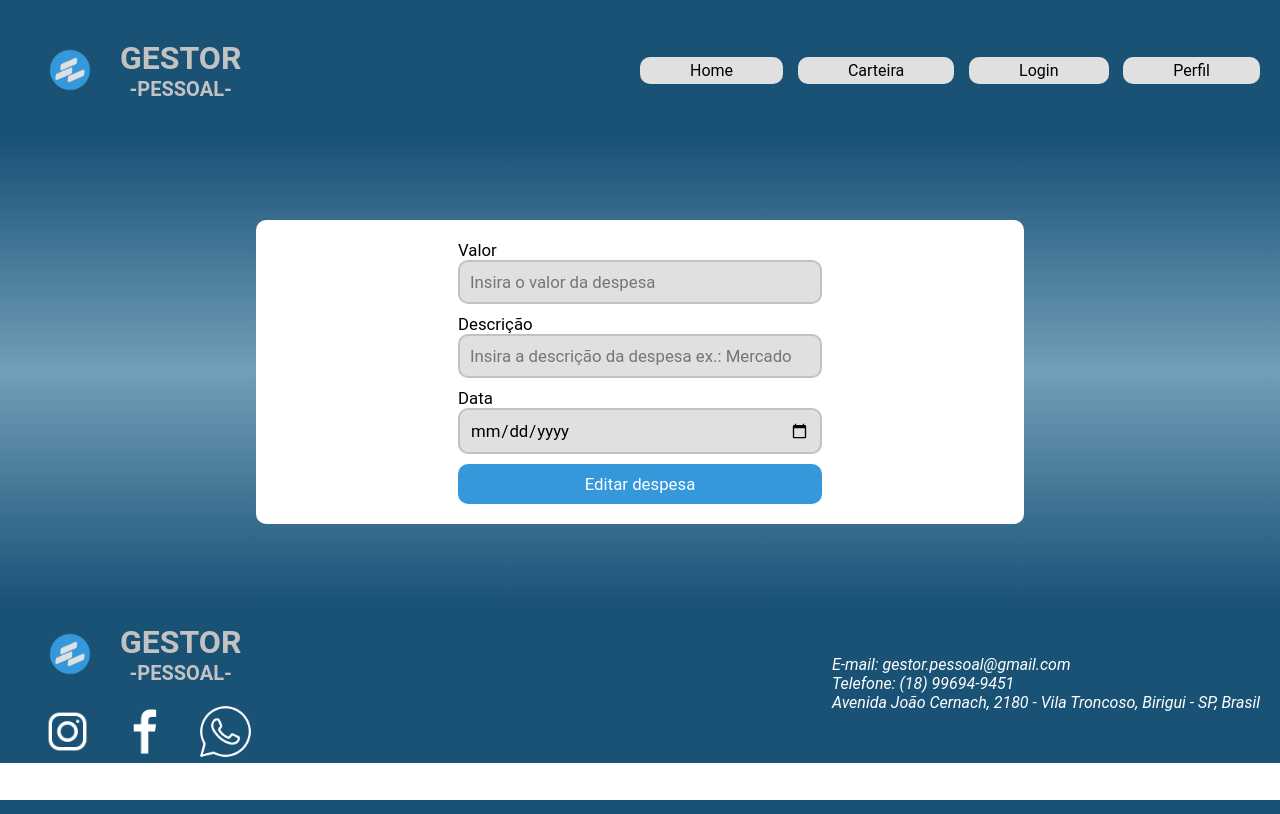
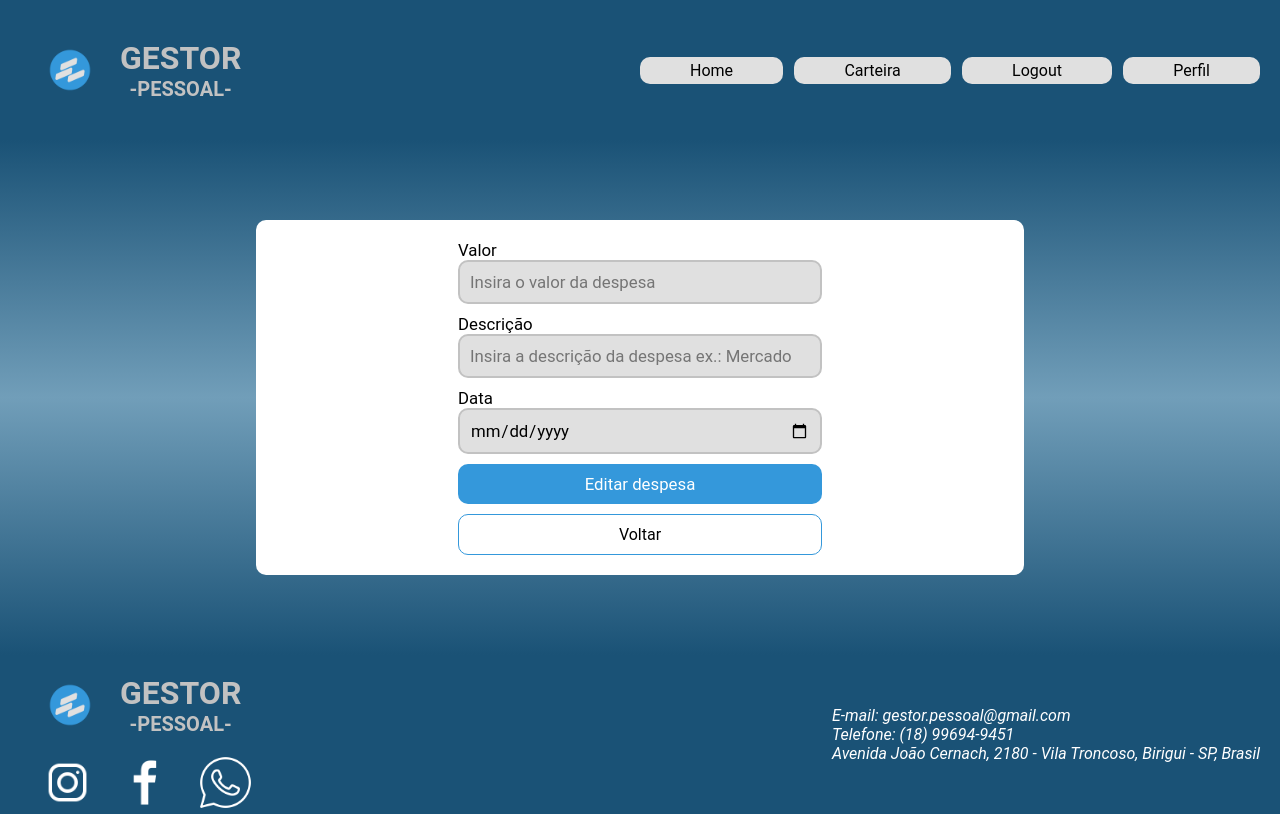
Before and after one commit to BGCM-Sistemas/Controle-Financeiro-Pessoal, a Flask app: template templates/editar_despesa.html in a window 1280 px wide. Run offline with Flask 3, Linux system fonts and the light colour scheme; the template is opened without the code that fills it, so the values that code supplies are empty.

Commit message:
término das funções editar, adicionar e excluir
finalização das páginas html, css e python referentes a edição, adição e exclusão de receitas e despesas
além de linkar as receitas e despesas aos usuários referentes

```diff
--- a/main.py
+++ b/main.py
@@ -26,14 +26,13 @@ def nome_usuario_logado():
 def index():
     # aparecer o nome na home
     nome = nome_usuario_logado()
-    if len(usuarios) > 0:
-        for usuario in usuarios:
-            nome = usuario["nome"]
-    return render_template('index.html', nome=nome)
+    usuario = usuario_logado()
+    return render_template('index.html', nome=nome, usuario=usuario)
 
 # rota de cadastro
 @app.route('/cadastro', methods=['GET', 'POST'])
 def cadastro():
+    usuario = usuario_logado()
     if request.method == 'POST':
         nome = request.form['nome']
         email = request.form['email']
@@ -100,14 +99,13 @@ def cadastro():
         flash('Cadastro realizado com sucesso')
         return redirect(url_for('login'))
 
-    else:
-        return render_template('cadastro.html')
+    return render_template('cadastro.html', usuario=usuario)
 
 
 # rota de login
 @app.route('/login', methods=['GET', 'POST'])
 def login():
-
+    usuario = usuario_logado()
     if request.method == 'POST':
         email = request.form['email']
         senha = request.form['senha']
@@ -119,11 +117,12 @@ def login():
                     flash("Login realizado com sucesso")
                     return render_template('perfil.html', usuario=usuario)
 
-                flash("Email ou senha inválidos")
-                return render_template('login.html')
+        flash("Email ou senha inválidos")
+    return render_template('login.html', usuario=usuario)
 
 
-    return render_template('login.html')
+
+    return render_template('login.html', usuario=usuario)
 
 # rota logout
 @app.route('/logout')
@@ -132,21 +131,22 @@ def logout():
     if usuario:
         usuario['logado'] = 0
         flash('Usuário deslogado com sucesso')
-    return redirect(url_for('index'))
 
-    return redirect('/')
+        return redirect(url_for('index'))
+    return redirect('index')
 
 # rota de perfil
 @app.route('/perfil')
 def perfil():
     # aparecer o nome na home
+    usuario = usuario_logado()
     nome = nome_usuario_logado()
     for usuario in usuarios:
         if usuario['logado'] == 1:
             nome = usuario['nome']
             email = usuario['email']
             return render_template('perfil.html', nome=nome, email=email, usuario=usuario)
-    return render_template('login.html')
+    return redirect('login')
 
 # rota para abrir a edição
 @app.route('/abrir_editar/<codigo>')
@@ -158,65 +158,59 @@ def abrir_editar(codigo):
 # rota de editar
 @app.route('/editar/<codigo>', methods=['GET', 'POST'])
 def editar(codigo):
+    usuario = usuario_logado()
     if request.method == 'POST':
+        usuario['nome'] = request.form['nome']
+        usuario['email'] = request.form['email']
+        usuario['senha'] = request.form['senha']
+        senha = usuario['senha']
+        email = usuario['email']
+        # senha forte
+        tem_maiuscula = False
+        tem_minuscula = False
+        tem_numero = False
+        tem_especial = False
+
+
+        for c in senha:
+            if c.isupper(): # se tem maiuscula
+                tem_maiuscula = True
+            elif c.islower(): #se tem minuscula
+                tem_minuscula = True
+            elif c.isdigit(): #se tem numero
+                tem_numero = True
+            elif not c.isalnum(): #se tem caracter especial
+                tem_especial = True
+
+        if not tem_maiuscula:
+            flash('A senha deve ter pelo menos 8 dígitos, uma maiúscula, uma minúscula, um número e um caractere especial')
+            return render_template('editar.html', usuario=usuario)
+
+        elif not tem_minuscula:
+            flash('A senha deve ter pelo menos 8 dígitos, uma maiúscula, uma minúscula, um número e um caractere especial')
+            return render_template('editar.html', usuario=usuario)
+
+        elif not tem_numero:
+            flash('A senha deve ter pelo menos 8 dígitos, uma maiúscula, uma minúscula, um número e um caractere especial')
+            return render_template('editar.html', usuario=usuario)
+
+        elif not tem_especial:
+            flash('A senha deve ter pelo menos 8 dígitos, uma maiúscula, uma minúscula, um número e um caractere especial')
+            return render_template('editar.html', usuario=usuario)
+
+        elif len(usuario['senha']) < 8:
+            flash('A senha deve ter pelo menos 8 dígitos, uma maiúscula, uma minúscula, um número e um caractere especial')
+            return render_template('editar.html', usuario=usuario)
+
+        elif not usuario['nome']:
+            flash('Nome obrigatório')
+            return render_template('editar.html', usuario=usuario)
+
+        # Verificar se email já existe
         for usuario in usuarios:
-            if usuario['codigo'] == codigo:
-                if usuario['logado'] == 1:
-                    usuario['nome'] = request.form['nome']
-                    usuario['email'] = request.form['email']
-                    usuario['senha'] = request.form['senha']
-                    senha = usuario['senha']
-                    # senha forte
-                    tem_maiuscula = False
-                    tem_minuscula = False
-                    tem_numero = False
-                    tem_especial = False
-
-                    print(senha)
-
-                    for c in senha:
-                        if c.isupper(): # se tem maiuscula
-                            tem_maiuscula = True
-                        elif c.islower(): #se tem minuscula
-                            tem_minuscula = True
-                        elif c.isdigit(): #se tem numero
-                            tem_numero = True
-                        elif not c.isalnum(): #se tem caracter especial
-                            tem_especial = True
-
-                    # if not (tem_maiuscula or tem_minuscula or tem_numero or tem_especial):
-                    #     flash('A senha deve ter pelo menos 8 dígitos, uma maiúscula, uma minúscula, um número e um caractere especial')
-                    #     return render_template('editar.html', usuario=usuario)
-
-                    if not tem_maiuscula:
-                        flash('A senha deve ter pelo menos 8 dígitos, uma maiúscula, uma minúscula, um número e um caractere especial')
-                        return render_template('editar.html', usuario=usuario)
-
-                    elif not tem_minuscula:
-                        flash('A senha deve ter pelo menos 8 dígitos, uma maiúscula, uma minúscula, um número e um caractere especial')
-                        return render_template('editar.html', usuario=usuario)
-
-                    elif not tem_numero:
-                        flash('A senha deve ter pelo menos 8 dígitos, uma maiúscula, uma minúscula, um número e um caractere especial')
-                        return render_template('editar.html', usuario=usuario)
-
-                    elif not tem_especial:
-                        flash('A senha deve ter pelo menos 8 dígitos, uma maiúscula, uma minúscula, um número e um caractere especial')
-                        return render_template('editar.html', usuario=usuario)
-
-                    elif len(usuario['senha']) < 8:
-                        flash('A senha deve ter pelo menos 8 dígitos, uma maiúscula, uma minúscula, um número e um caractere especial')
-                        return render_template('editar.html', usuario=usuario)
-
-                    elif not usuario['nome']:
-                        flash('Nome obrigatório')
-                        return render_template('editar.html')
-                else:
-                    flash('Usuário não logado')
-                    return redirect('login')
-            else:
-                flash('Usuário não encontrado')
-                return redirect('login')
+            if usuario['email'] == email:
+                flash("Este email já está cadastrado por outro usuário")
+                return render_template('editar.html', usuario=usuario)
 
         return redirect(url_for('perfil'))
 
@@ -238,11 +232,11 @@ def carteira():
             saldo = 0
             receita_total = 0
             despesa_total = 0
-
+# validação da receita
             for receita in usuario['receitas']:
                 saldo += float(receita['valor'])
                 receita_total += float(receita['valor'])
-
+# validação da despesa
             for despesa in usuario['despesas']:
                 saldo -= float(despesa['valor'])
                 despesa_total -= float(despesa['valor'])
@@ -252,17 +246,17 @@ def carteira():
 
 @app.route('/lista_receitas')
 def lista_receitas():
-    for usuario in usuarios:
-        if usuario['logado'] == 1:
-            receitas = usuario['receitas']
+    usuario = usuario_logado()
+    if usuario:
+        receitas=usuario['receitas']
     return render_template('lista_receitas.html', receitas=receitas)
 
 
 @app.route('/lista_despesas')
 def lista_despesas():
-    for usuario in usuarios:
-        if usuario['logado'] == 1:
-            despesas = usuario['despesas']
+    usuario = usuario_logado()
+    if usuario:
+        despesas = usuario['despesas']
     return render_template('lista_despesas.html', despesas=despesas)
 
 # rota adicionar receita
@@ -284,6 +278,7 @@ def adicionar_receita():
         codigo = str(len(usuario['receitas']) +1)
         data_pre_formatada = datetime.strptime(data_nf, '%Y-%m-%d')  # Converte string para datetime
         data_formatada = data_pre_formatada.strftime('%d/%m/%Y')
+
         receita = {
             'valor': valor,
             'descricao': descricao,
--- a/static/css/style.css
+++ b/static/css/style.css
@@ -41,6 +41,10 @@
     padding: 10vh 0;
 }
 
+.container-erro-menssagem {
+    background-color: var(--azul-medio);
+}
+
 .center {
     justify-content: center;
     align-items: center;
@@ -50,7 +54,7 @@
     flex-direction: column;
 }
 
-.btn{
+.btn {
     background-color: var(--azul-claro);
     color: white;
     padding: 7px;
@@ -59,12 +63,12 @@
     transition: var(--transicao);
 }
 
-.btn:hover{
+.btn:hover {
     background-color: var(--laranja);
     transition: var(--transicao);
 }
 
-.f_altura{
+.f_altura {
     min-height: calc(100vh - 290px);
     /* min-height: 100vh; */
 }
@@ -122,7 +126,7 @@ header nav a:hover {
 }
 
 .banner {
-    background-image: url(../img/banner-img.png);
+    background-image: url(../img/banner-img2.png);
     background-repeat: no-repeat;
     background-size: cover;
     background-position: center center;
@@ -256,6 +260,23 @@ footer {
     font-size: 1.05em;
 }
 
+.voltar {
+    width: 50%;
+    margin: auto;
+    text-align: center;
+    display: block;
+    margin-top: 10px;
+    padding: 10px;
+    background-color: white;
+    color: black;
+    border: 1px solid var(--azul-claro);
+}
+
+.voltar:hover {
+    border: none;
+    color: white;
+}
+
 .formulario p {
     padding-top: 10px;
     text-align: center;
@@ -360,17 +381,17 @@ footer {
     box-shadow: 3px 3px 20px var(--azul-escuro);
 }
 
-.valores-carteira a{
+.valores-carteira a {
     margin-top: 20px;
     padding: 10px 20px;
 }
 
-.valores-carteira a:hover{
+.valores-carteira a:hover {
     transform: translateY(-3px);
     scale: 1.01;
 }
 
-.carteira{
+.carteira {
     width: 100%;
 }
 
--- a/templates/cadastro.html
+++ b/templates/cadastro.html
@@ -18,7 +18,11 @@
         <nav class="d-flex between">
             <a href="{{ url_for('index') }}">Home</a>
             <a href="{{ url_for('carteira') }}">Carteira</a>
+            {% if usuario == None %}
             <a href="{{ url_for('login') }}">Login</a>
+            {% else %}
+            <a href="{{ url_for('logout') }}">Logout</a>
+            {% endif %}
             <a href="{{ url_for('perfil') }}">Perfil</a>
         </nav>
     </header>
@@ -34,6 +38,7 @@
                 <label for="senha">Senha</label>
                 <input type="password" name="senha" id="senha" placeholder="Insira uma senha com até 8 digitos" required>
                 <button type="submit" class="btn">Cadastrar</button>
+                <a href="{{ url_for('index') }}" class="btn voltar">Voltar</a>
                 <p>Já possui uma conta? O que está esperando? Faça <a href="{{ url_for('login') }}">login</a></p>
             </form>
             {% with messages = get_flashed_messages(with_categories=true) %}
--- a/templates/carteira.html
+++ b/templates/carteira.html
@@ -20,7 +20,11 @@
         <nav class="d-flex between">
             <a href="{{ url_for('index') }}">Home</a>
             <a href="{{ url_for('carteira') }}">Carteira</a>
+            {% if usuario == None %}
             <a href="{{ url_for('login') }}">Login</a>
+            {% else %}
+            <a href="{{ url_for('logout') }}">Logout</a>
+            {% endif %}
             <a href="{{ url_for('perfil') }}">Perfil</a>
         </nav>
     </header>
--- a/templates/editar.html
+++ b/templates/editar.html
@@ -18,7 +18,11 @@
         <nav class="d-flex between">
             <a href="{{ url_for('index') }}">Home</a>
             <a href="{{ url_for('carteira') }}">Carteira</a>
+            {% if usuario == None %}
             <a href="{{ url_for('login') }}">Login</a>
+            {% else %}
+            <a href="{{ url_for('logout') }}">Logout</a>
+            {% endif %}
             <a href="{{ url_for('perfil') }}">Perfil</a>
         </nav>
     </header>
@@ -32,6 +36,7 @@
                 <label for="senha">Senha</label>
                 <input type="password" name="senha" id="senha" value="{{ usuario.senha }}">
                 <button type="submit" class="btn">Salvar</button>
+                <a href="{{ url_for('perfil') }}" class="btn voltar">Voltar</a>
             </form>
             {% with messages = get_flashed_messages(with_categories=true) %}
             {% if messages %}
--- a/templates/editar_despesa.html
+++ b/templates/editar_despesa.html
@@ -20,7 +20,11 @@
         <nav class="d-flex between">
             <a href="{{ url_for('index') }}">Home</a>
             <a href="{{ url_for('carteira') }}">Carteira</a>
+            {% if usuario == None %}
             <a href="{{ url_for('login') }}">Login</a>
+            {% else %}
+            <a href="{{ url_for('logout') }}">Logout</a>
+            {% endif %}
             <a href="{{ url_for('perfil') }}">Perfil</a>
         </nav>
     </header>
@@ -34,6 +38,7 @@
                 <label for="data">Data</label>
                 <input type="date" name="data" id="data" value="{{ despesa.data_nf }}" required>
                 <button type="submit" class="btn">Editar despesa</button>
+                <a href="{{ url_for('index') }}" class="btn voltar">Voltar</a>
             </form>
             {% with messages = get_flashed_messages(with_categories=true) %}
             {% if messages %}
@@ -58,9 +63,9 @@
                 </div>
             </div>
             <div class="redes">
-                <img src="static/img/instagram-logo-img.png" alt="" class="footer-icon">
-                <img src="static/img/facebook-logo-img.png" alt="Logo facebook" class="footer-icon">
-                <img src="static/img/whatsapp-logo-img.png" alt="Logo whatsapp" class="footer-icon">
+                <img src="../static/img/instagram-logo-img.png" alt="" class="footer-icon">
+                <img src="../static/img/facebook-logo-img.png" alt="Logo facebook" class="footer-icon">
+                <img src="../static/img/whatsapp-logo-img.png" alt="Logo whatsapp" class="footer-icon">
             </div>
         </div>
         <div>
--- a/templates/editar_receita.html
+++ b/templates/editar_receita.html
@@ -20,7 +20,11 @@
         <nav class="d-flex between">
             <a href="{{ url_for('index') }}">Home</a>
             <a href="{{ url_for('carteira') }}">Carteira</a>
+            {% if usuario == None %}
             <a href="{{ url_for('login') }}">Login</a>
+            {% else %}
+            <a href="{{ url_for('logout') }}">Logout</a>
+            {% endif %}
             <a href="{{ url_for('perfil') }}">Perfil</a>
         </nav>
     </header>
@@ -34,6 +38,7 @@
                 <label for="data">Data</label>
                 <input type="date" name="data" id="data" value="{{ receita.data_nf }}" required>
                 <button type="submit" class="btn">Editar receita</button>
+                <a href="{{ url_for('index') }}" class="btn voltar">Voltar</a>
             </form>
             {% with messages = get_flashed_messages(with_categories=true) %}
             {% if messages %}
--- a/templates/lista_despesas.html
+++ b/templates/lista_despesas.html
@@ -20,7 +20,11 @@
         <nav class="d-flex between">
             <a href="{{ url_for('index') }}">Home</a>
             <a href="{{ url_for('carteira') }}">Carteira</a>
+            {% if usuario == None %}
             <a href="{{ url_for('login') }}">Login</a>
+            {% else %}
+            <a href="{{ url_for('logout') }}">Logout</a>
+            {% endif %}
             <a href="{{ url_for('perfil') }}">Perfil</a>
         </nav>
     </header>
--- a/templates/lista_receitas.html
+++ b/templates/lista_receitas.html
@@ -20,7 +20,11 @@
         <nav class="d-flex between">
             <a href="{{ url_for('index') }}">Home</a>
             <a href="{{ url_for('carteira') }}">Carteira</a>
+            {% if usuario == None %}
             <a href="{{ url_for('login') }}">Login</a>
+            {% else %}
+            <a href="{{ url_for('logout') }}">Logout</a>
+            {% endif %}
             <a href="{{ url_for('perfil') }}">Perfil</a>
         </nav>
     </header>
--- a/templates/login.html
+++ b/templates/login.html
@@ -18,7 +18,11 @@
         <nav class="d-flex between">
             <a href="{{ url_for('index') }}">Home</a>
             <a href="{{ url_for('carteira') }}">Carteira</a>
+            {% if usuario == None %}
             <a href="{{ url_for('login') }}">Login</a>
+            {% else %}
+            <a href="{{ url_for('logout') }}">Logout</a>
+            {% endif %}
             <a href="{{ url_for('perfil') }}">Perfil</a>
         </nav>
     </header>
@@ -30,6 +34,7 @@
                 <label for="senha">Senha</label>
                 <input type="password" name="senha" id="senha" placeholder="Informe sua senha" required>
                 <button type="submit" class="btn">Logar</button>
+                <a href="{{ url_for('index') }}" class="btn voltar">Voltar</a>
                 <p>Não tem uma conta ainda? Não perca seu dinheiro e <a href="{{ url_for('cadastro') }}">cadastre</a></p>
             </form>
 
--- a/templates/perfil.html
+++ b/templates/perfil.html
@@ -20,7 +20,11 @@
         <nav class="d-flex between">
             <a href="{{ url_for('index') }}">Home</a>
             <a href="{{ url_for('carteira') }}">Carteira</a>
+            {% if usuario == None %}
             <a href="{{ url_for('login') }}">Login</a>
+            {% else %}
+            <a href="{{ url_for('logout') }}">Logout</a>
+            {% endif %}
             <a href="{{ url_for('perfil') }}">Perfil</a>
         </nav>
     </header>
```
Also changed, not shown: templates/adicionar_despesa.html (+8 -4 lines), templates/adicionar_receita.html (+6 -1 lines), templates/index.html (+6 -2 lines), static/img/banner-img2.png (added).
